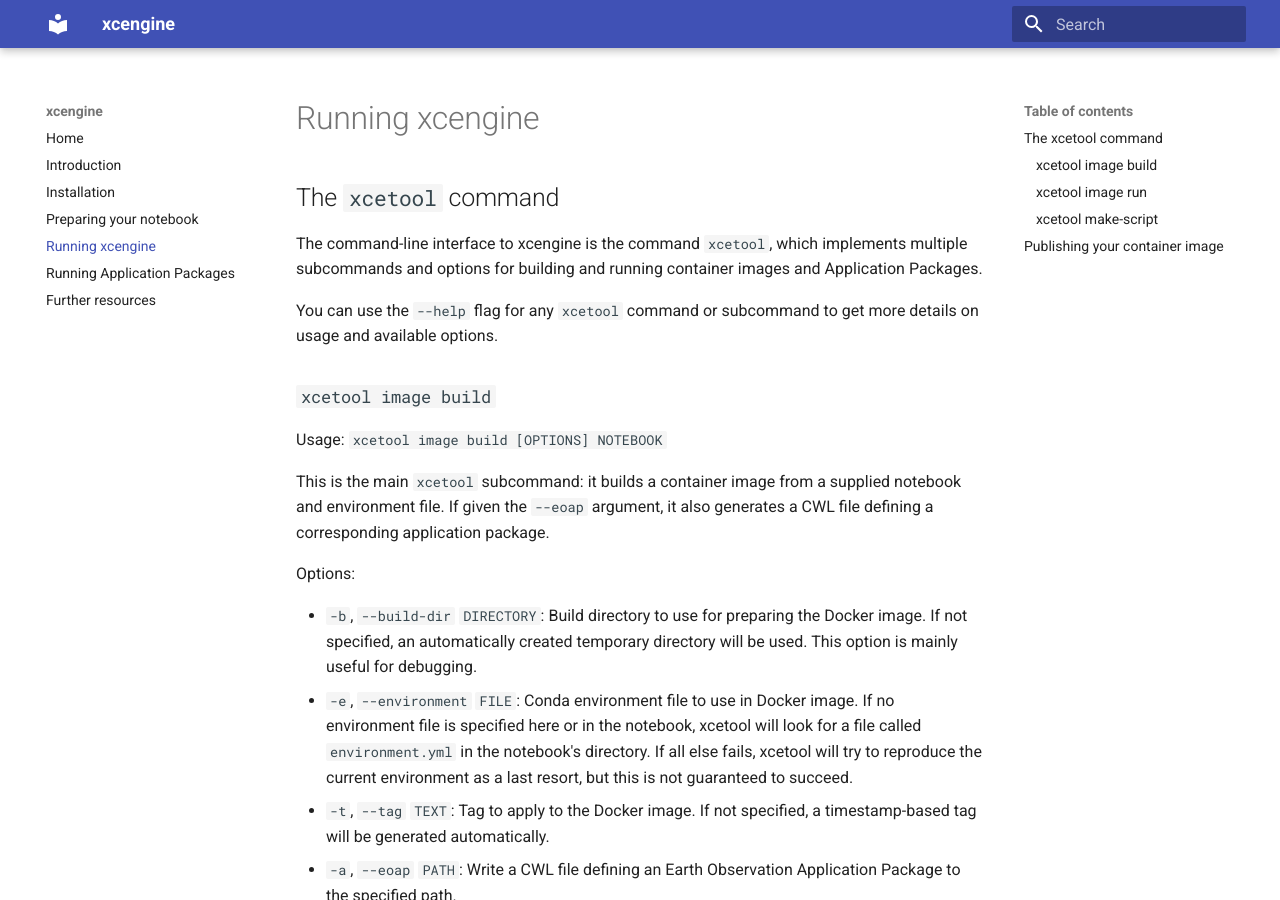
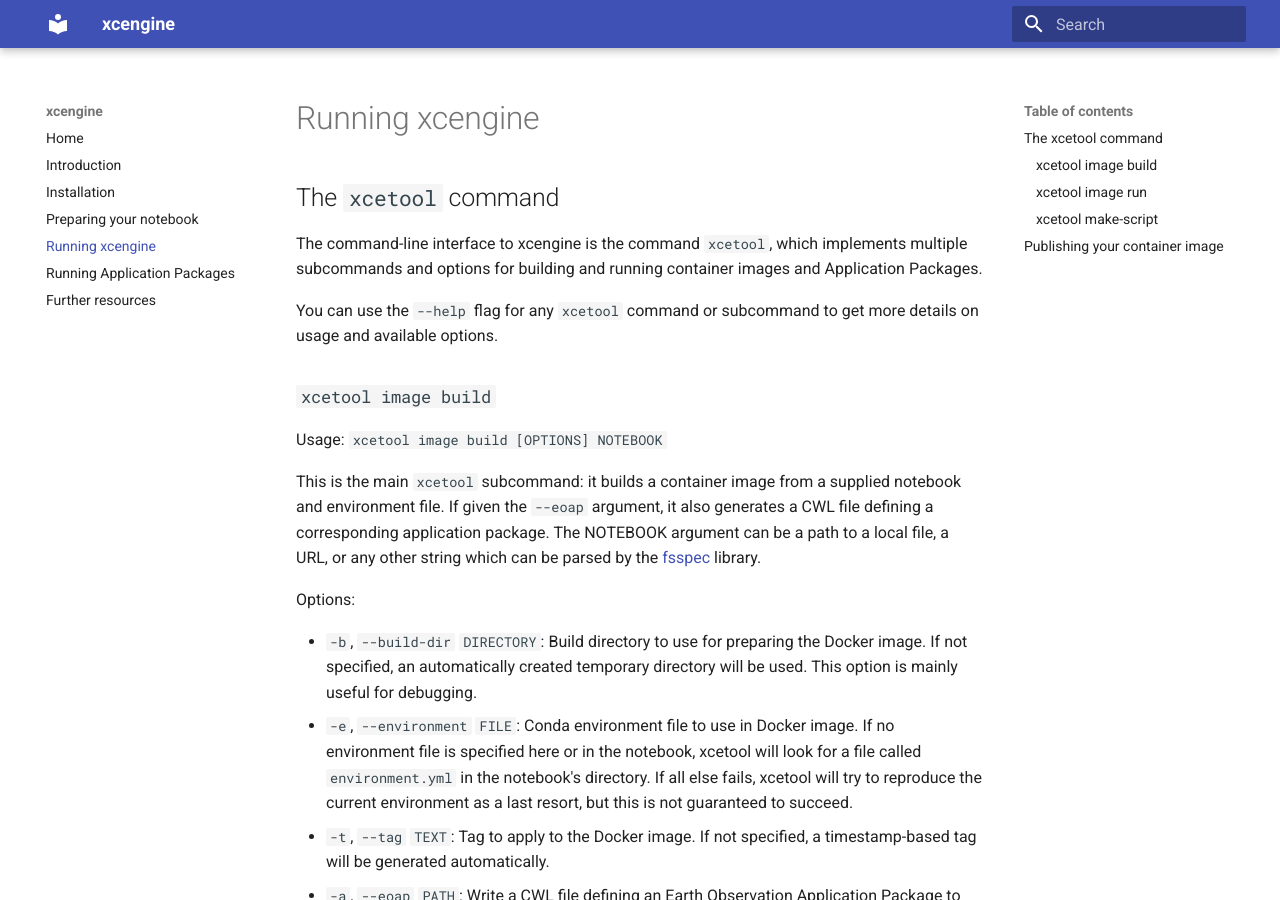
Before and after one commit to xcube-dev/xcengine, an MkDocs documentation site: the page built from docs/xcetool.md, in a window 1280 px wide and 900 px high. Built offline with MkDocs 1.6.1 and Material for MkDocs 9.7.7, drawn with Linux system fonts in a browser that asks for light colours.

Commit message:
Support fsspec specifiers for ScriptCreator NBs
Addresses #42

```diff
--- a/docs/xcetool.md
+++ b/docs/xcetool.md
@@ -13,9 +13,12 @@
 
 Usage: `xcetool image build [OPTIONS] NOTEBOOK`
 
-This is the main `xcetool` subcommand: it builds a container image from a supplied
-notebook and environment file. If given the `--eoap` argument, it also generates
-a CWL file defining a corresponding application package.
+This is the main `xcetool` subcommand: it builds a container image from a
+supplied notebook and environment file. If given the `--eoap` argument, it also
+generates  a CWL file defining a corresponding application package. The
+NOTEBOOK argument can be a path to a local file, a URL, or any other string
+which can be parsed by the [fsspec](https://filesystem-spec.readthedocs.io/)
+library.
 
 Options:
 
--- a/environment.yml
+++ b/environment.yml
@@ -18,6 +18,7 @@
   - cwltool
   - pytest
   - pytest-cov
+  - pytest-httpserver
   - pytz
 
 # Note: xcube is not required for the conversion itself, but is required
--- a/pyproject.toml
+++ b/pyproject.toml
@@ -57,6 +57,7 @@
   "cwltool",
   "pytest",
   "pytest-cov",
+  "pytest-httpserver",
   "pytz"
 ]
 doc = [
```
Also changed, not shown: 2 other files.
